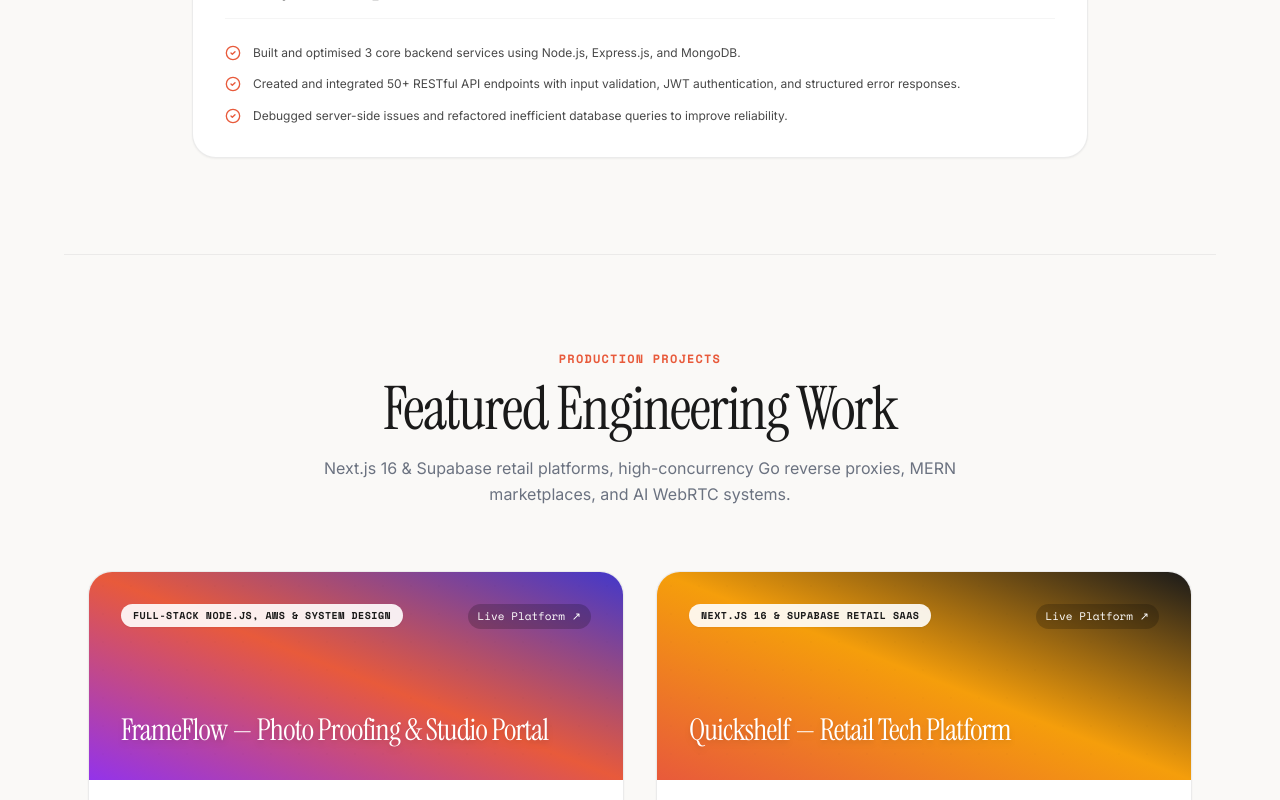
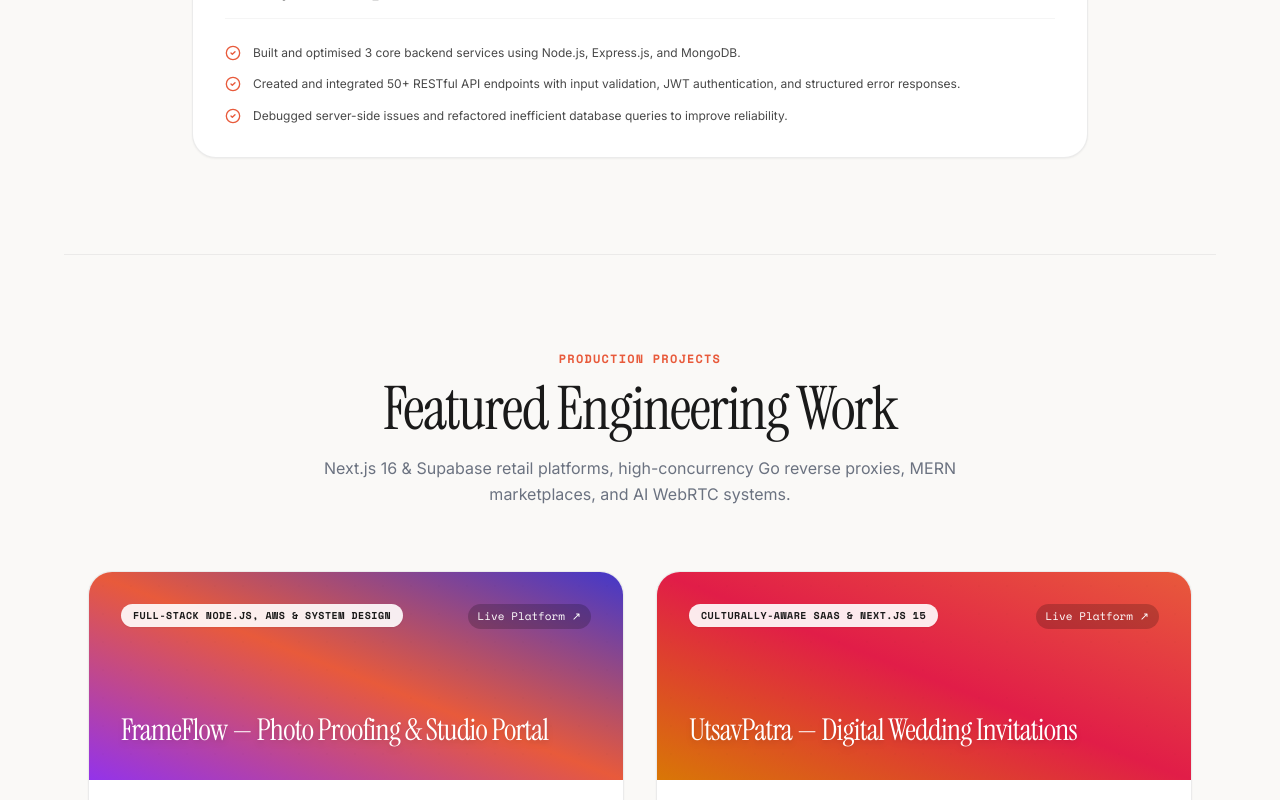
Before and after one commit to BhadraSuman/Portfolio2026, a Next.js app: page / in a window 1280 px wide. Shown: the part 2000-2800 px from the top of the page. Built offline with nearby package versions, Linux system fonts and the light colour scheme.

Commit message:
feat: add UtsavPatra digital wedding invitation SaaS project

```diff
--- a/components/MarqueeBanner.tsx
+++ b/components/MarqueeBanner.tsx
@@ -5,6 +5,7 @@ import { Sparkles, Cpu, Cloud, Terminal, ShieldCheck, Zap } from 'lucide-react';
 
 export const MarqueeBanner: React.FC = () => {
   const items = [
+    { text: 'UTSAVPATRA (WEDDING TECH SAAS)', tag: 'CULTURE SAAS', isHighlight: true, icon: Zap },
     { text: 'FRAMEFLOW (PHOTO PROOFING PORTAL)', tag: 'STUDIO SAAS', isHighlight: true, icon: Zap },
     { text: 'QUICKSHELF.IN (RETAIL POS & IOT)', tag: 'FEATURED SAAS', isHighlight: true, icon: Zap },
     { text: 'GO 1.26 & HIGH CONCURRENCY', tag: 'CORE TECH', isHighlight: false, icon: Cpu },
--- a/components/ProjectsSection.tsx
+++ b/components/ProjectsSection.tsx
@@ -36,6 +36,22 @@ const projects: Project[] = [
   },
   {
     id: 2,
+    title: 'UtsavPatra — Digital Wedding Invitations',
+    category: 'Culturally-Aware SaaS & Next.js 15',
+    description: 'Digital wedding invitation SaaS for Indian couples featuring 14 distinct regional templates (1920s Gazette, Bollywood, Vivah Express train ticket, Madhubani folk art), personalized guest links, and live tryout customizer.',
+    highlights: [
+      '📜 14 Regional Culturally-Aware Templates: Built 14 distinct regional themes (1920s Gazette newspaper, Bollywood movie poster, Vivah Express train ticket, Madhubani folk art, Phulkari embroidery, etc.).',
+      '💌 Personalized Guest Experience & Shagun: Dynamic guest links greeting guests by name, native script + English toggle, and integrated UPI Digital Shagun gifting.',
+      '🎨 Live Tryout Customizer & Host Dashboard: Real-time interactive preview studio for couples to customize themes and manage all 12 ceremony events (Haldi → Reception).',
+      '🎵 Web Audio Soundscapes & High-Res Print Mode: Browser-synthesized authentic folk audio without copyright issues, and print mode for 1920s Gazette broadsheet vintage newspapers.',
+      '⚡ High-Performance Architecture: Next.js 15 App Router, React 19, and Framer Motion optimized for mobile Web Vitals with zero compromise on culture.',
+    ],
+    tags: ['Next.js 15', 'React 19', 'TypeScript', 'Tailwind CSS', 'Web Audio API', 'UPI Integration', 'Framer Motion', 'Vercel'],
+    gradient: 'from-amber-600 via-rose-600 to-[#e85a3b]',
+    demoUrl: 'https://utsavpatra.vercel.app/',
+  },
+  {
+    id: 3,
     title: 'Quickshelf — Retail Tech Platform',
     category: 'Next.js 16 & Supabase Retail SaaS',
     description: 'Integrated retail software & ESL hardware platform (Billing POS, Inventory Management, Electronic Shelf Labels, Loyalty & CRM Analytics) for supermarkets and retail chains.',
@@ -49,7 +65,7 @@ const projects: Project[] = [
     demoUrl: 'https://quickshelf.in',
   },
   {
-    id: 3,
+    id: 4,
     title: 'Reverse Tunnel (Ngrok Alternative)',
     category: 'Golang & High-Concurrency Systems',
     description: 'Self-hosted, high-performance reverse proxy and tunneling platform in Go and Next.js 15 that securely exposes local development servers to public HTTPS subdomains.',
@@ -66,7 +82,7 @@ const projects: Project[] = [
     githubUrl: 'https://github.com/bhadrasuman/reverse-tunnel',
   },
   {
-    id: 4,
+    id: 5,
     title: 'AI Interview Agent',
     category: 'AI & Real-Time WebRTC',
     description: 'Real-time AI-driven interview platform with low-latency WebRTC streaming, AI candidate scoring, and automated credit payments.',
@@ -79,7 +95,7 @@ const projects: Project[] = [
     gradient: 'from-amber-500 via-[#e85a3b] to-rose-600',
   },
   {
-    id: 5,
+    id: 6,
     title: 'Boat Rental & Booking Marketplace',
     category: 'Full-Stack MERN Marketplace',
     description: 'Live production boat rental & booking platform serving real marketplace users with real-time location mapping and affiliate tracking.',
```
